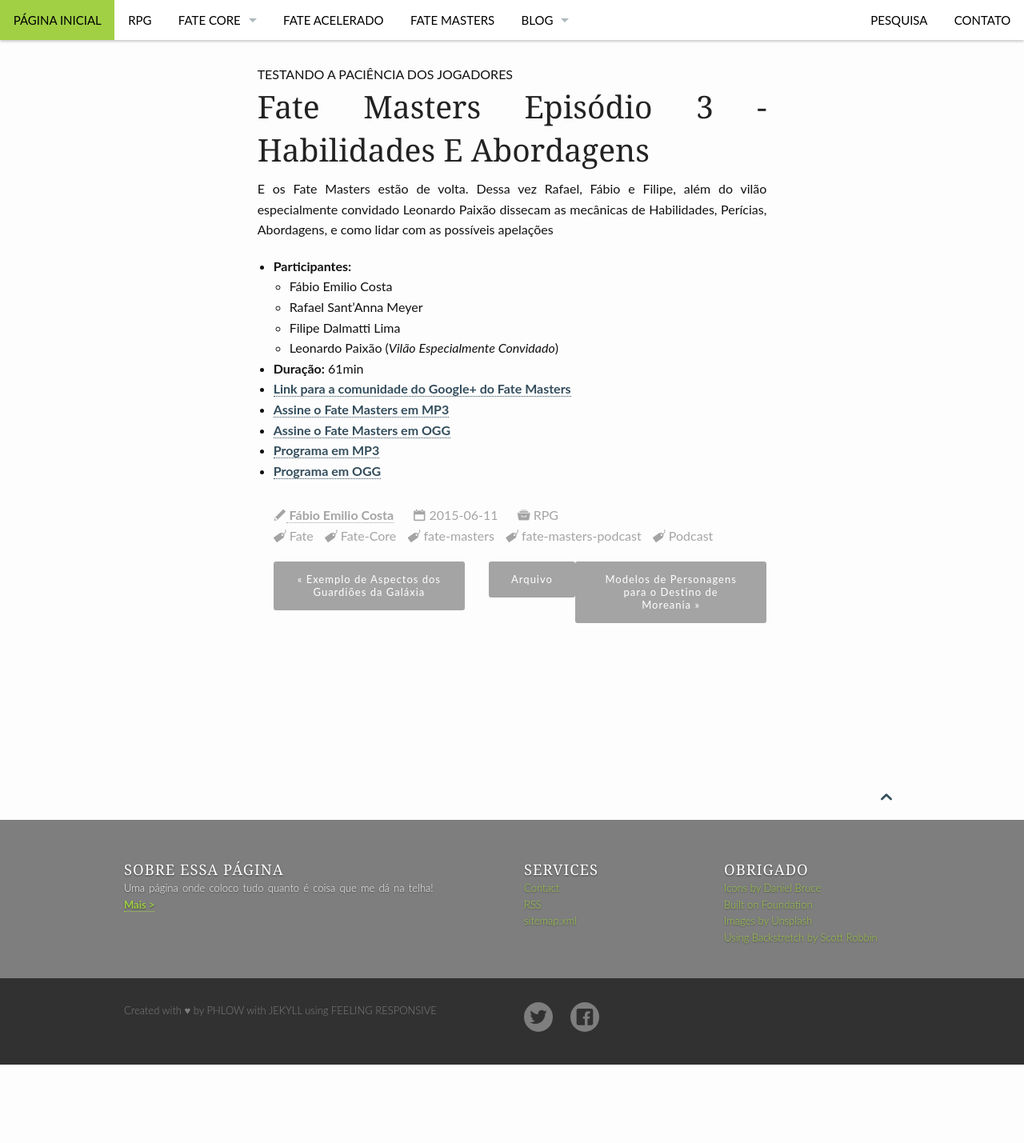
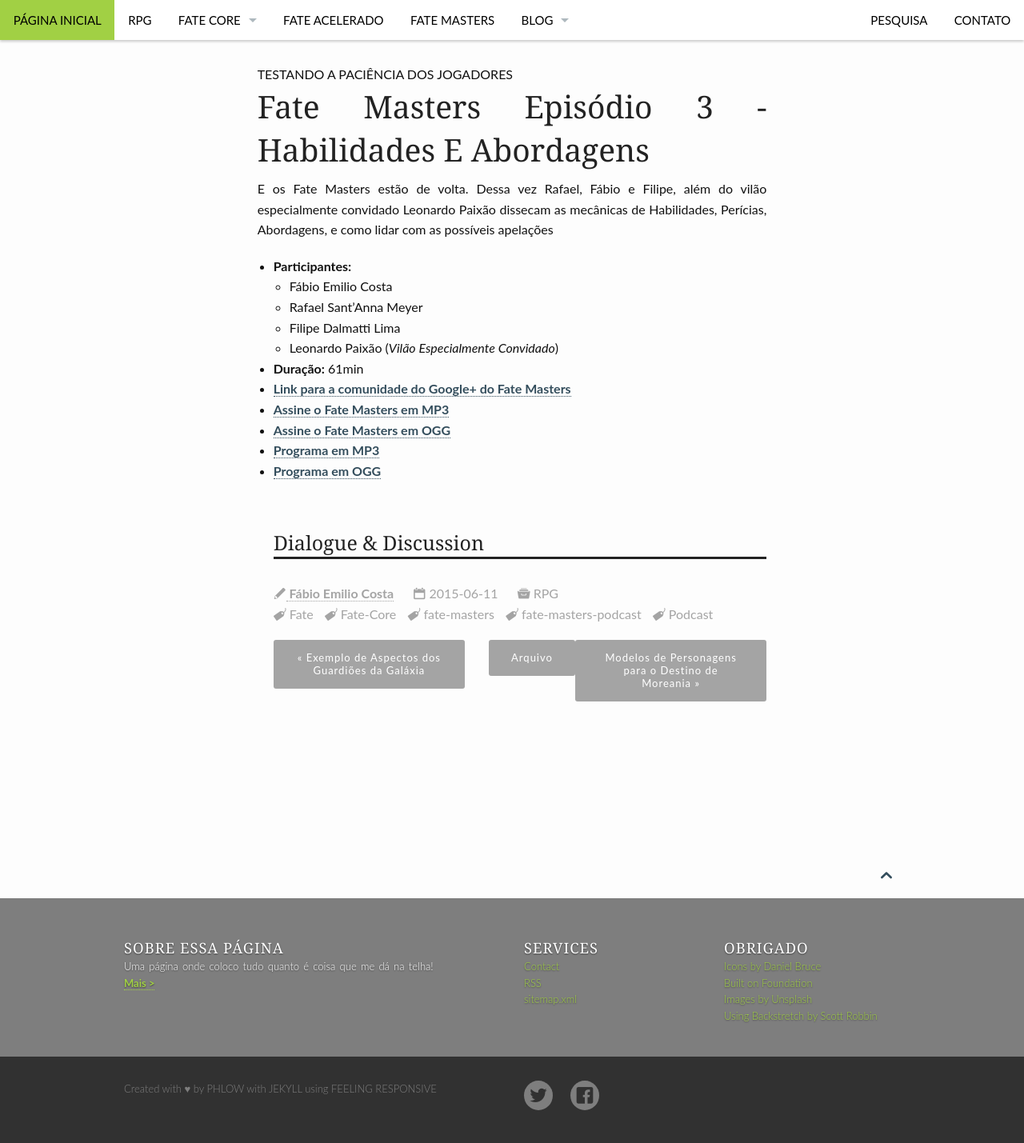
Before and after one commit to fabiocosta0305/fabiocosta0305.github.io-old, a Jekyll site: the page built from _posts/Fate-Masters/2015-06-11-FateMasters#3.md, in a window 1280 px wide. Shown: the whole page at 80% size. Built offline with Jekyll 4.4.1, drawn with Linux system fonts in a browser that asks for light colours; comment, search, counter and statistics services are not loaded; before the commit the page ends 1331 px from its top, so only the background shows below that.

Commit message:
Testando implantação de comentários nos post do Podcast dos Fate Masters

```diff
--- a/_config.yml
+++ b/_config.yml
@@ -181,7 +181,7 @@ msapplication_tilecolor:                "#fabb00"
 # used in _includes/comments.html
 
 #disqus_shortname: feelingresponsive
-fatemasters_disqus_shortname: fatemasters
+podcast_disqus_shortname: fatemasters
 
 
 #      _____
--- a/_layouts/page.html
+++ b/_layouts/page.html
@@ -43,13 +43,16 @@ format: post
 			{% include podcast.html %}
 			{% endif %}
 
+            {% if page.podcast_comments == true %}
+            {% include podcast_comments.html %}
+			{% else if page.comments == true %}
+			{% include comments.html %}
+			{% endif %}
+
 			{% if page.show_meta == true %}
 			{% include meta_information.html %}
 			{% endif %}
 
-			{% if page.comments == true %}
-			{% include comments.html %}
-			{% endif %}
 		</article>
 	</div><!-- /.medium-8.columns -->
 
```
Also changed, not shown: _posts/Fate-Masters/2015-06-11-FateMasters#3.md (+1 -0 lines).
